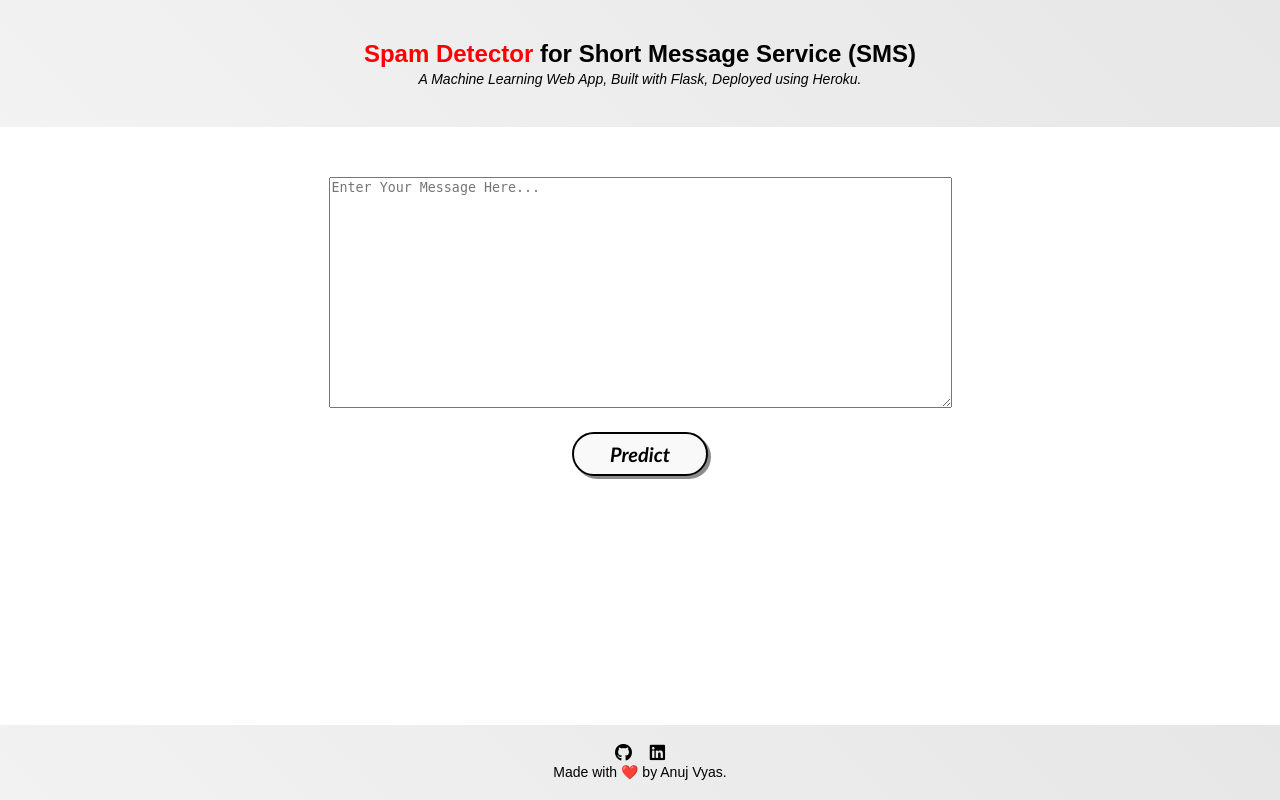
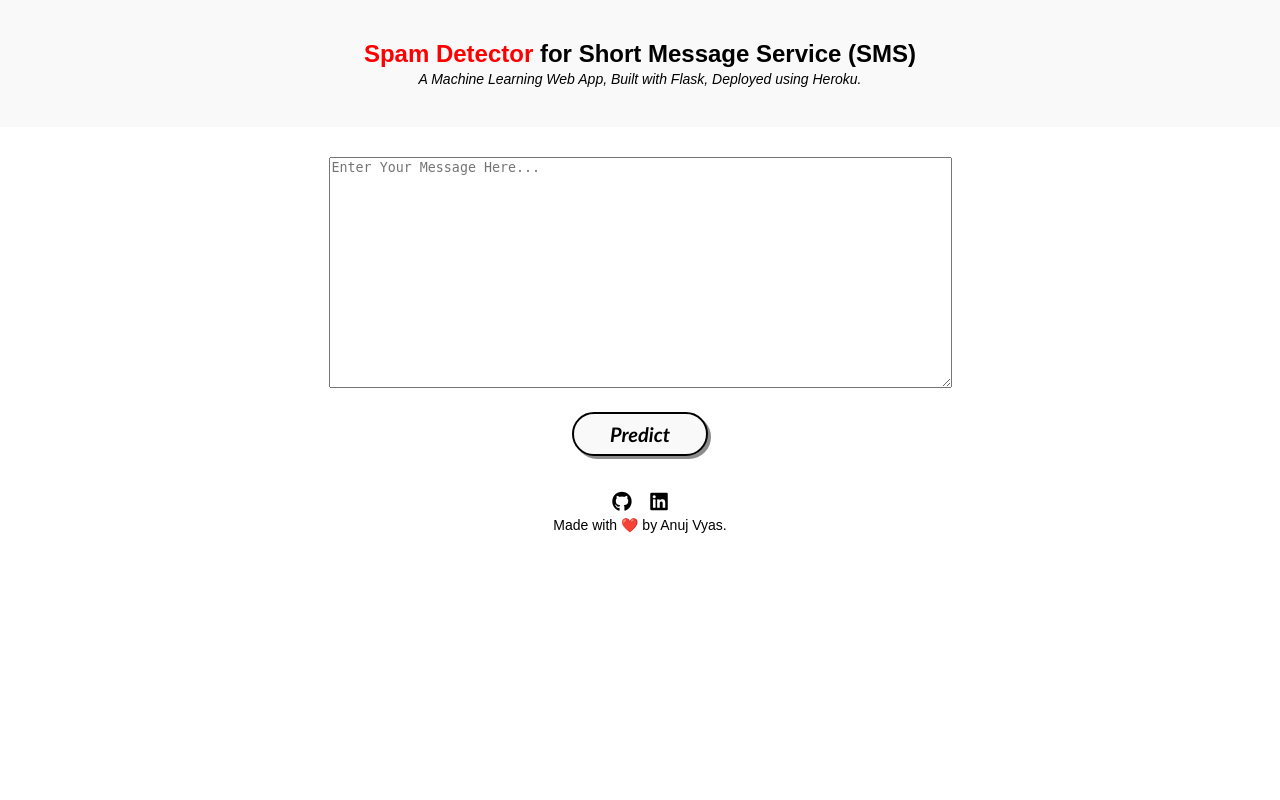
Before and after one commit to anujvyas/Spam-SMS-Classifier-Deployment, a Flask app: page / in a window 1280 px wide. Run offline with Flask 2, Linux system fonts and the light colour scheme; parts of the project's set-up code (start-up, migrations or seed data) failed here and were passed over; some libraries are stand-ins or nearby versions.

Commit message:
Add files via upload

```diff
--- a/static/styles.css
+++ b/static/styles.css
@@ -1,39 +1,18 @@
-html{
-	height: 100%;
-	margin: 0;
-}
-
 body{
 	font-family: Arial, Helvetica,sans-serif;
     text-align: center;
     margin: 0;
     padding: 0;
     width: 100%;
-	height: 100%;
-	display: flex;
-	flex-direction: column;
 }
 
 /* Website Title */
 .container{
-	padding: 40px;
-	position: relative;
-	background: linear-gradient(45deg, #ffffff, #f9f9f9, #dbdbdb);
-	background-size: 500% 500%;
-	animation: change-gradient 10s ease-in-out infinite;
+    background-color: #f9f9f9;
+    padding: 40px;
 }
-@keyframes change-gradient {
-	0%{
-		background-position: 0 50%;
-	}
-	50%{
-		background-position: 100% 50%;
-	}
-	100%{
-		background-position: 0 50%;
-	}
-}
-.container-heading{
+
+.container h2{
     margin: 0;
 }
 
@@ -49,8 +28,7 @@ body{
 
 /* Text Area */
 .ml-container{
-    margin: 50px 0;
-	flex: 1 0 auto;
+    margin: 30px 0;
 }
 
 .message-box{
@@ -79,35 +57,24 @@ body{
     box-shadow: 0 0;
 }
 
-
-/* Footer */
-.footer{
-	margin-bottom: 0;
-	padding: 20px;
-    font-size: 14px;
-	position: relative;
-	background: linear-gradient(45deg, #ffffff, #f9f9f9, #dbdbdb);
-	background-size: 500% 500%;
-	animation: change-gradient 10s ease-in-out infinite;
-}
-
+/* Contact */
 .contact-icon{
 	color: #000000;
-	padding: 7px 7px;
+	padding: 15px 7px;
 }
 
 .contact-icon:hover{
 	color: #8c8c8c;
 }
 
-.footer-ending{
-	margin: 3px 0 0;
+/* Footer */
+footer{
+    font-size: 14px;
 }
 
 /* Result */
 .results{
     padding: 30px 0 0;
-	flex: 1 0 auto;
 }
 
 .danger{
--- a/templates/home.html
+++ b/templates/home.html
@@ -5,7 +5,7 @@
         <meta charset="utf-8">
         <title>Spam SMS Detector</title>
         <link rel="shortcut icon" href="{{ url_for('static', filename='spam-favicon.ico') }}">
-        <link rel="stylesheet" type="text/css" href="{{ url_for('static', filename='styles.css') }}">
+        <link rel="stylesheet" type="text/css" href="{{ url_for('static', filename='styles.css') }} ">
         <script src="https://kit.fontawesome.com/5f3f547070.js" crossorigin="anonymous"></script>
     </head>
 
@@ -13,7 +13,7 @@
 
         <!-- Website Title -->
     	<div class="container">
-    		<h2 class='container-heading'><span>Spam Detector</span> for Short Message Service (SMS)</h2>
+    		<h2><span>Spam Detector</span> for Short Message Service (SMS)</h2>
             <div class='description'>
     			<p>A Machine Learning Web App, Built with Flask, Deployed using Heroku.</p>
     		</div>
@@ -27,14 +27,14 @@
         	</form>
     	</div>
 
+        <!-- Contact -->
+        <div class="contact">
+            <a target="_blank" href="https://github.com/anujvyas"><i class="fab fa-github fa-lg contact-icon"></i></a>
+            <a target="_blank" href="https://www.linkedin.com/in/anujkvyas"><i class="fab fa-linkedin fa-lg contact-icon"></i></a>
+        </div>
+
         <!-- Footer -->
-        <div class='footer'>
-            <div class="contact">
-                <a target="_blank" href="https://github.com/anujvyas"><i class="fab fa-github fa-lg contact-icon"></i></a>
-                <a target="_blank" href="https://www.linkedin.com/in/anujkvyas"><i class="fab fa-linkedin fa-lg contact-icon"></i></a>
-            </div>
-            <p class='footer-ending'>Made with ❤️ by Anuj Vyas.</p>
-        </div>
+        <footer>Made with ❤️ by Anuj Vyas.</footer>
 
     </body>
 </html>
```
Also changed, not shown: templates/result.html (+8 -7 lines).
